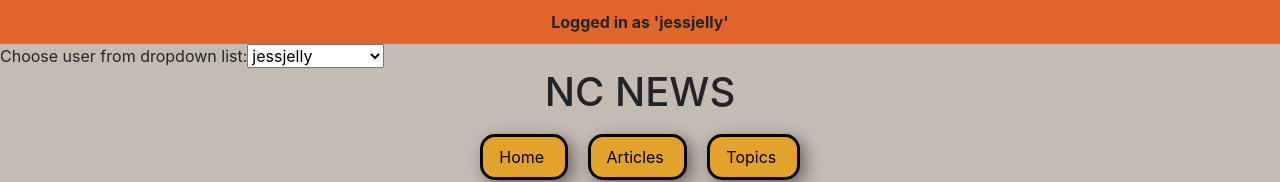
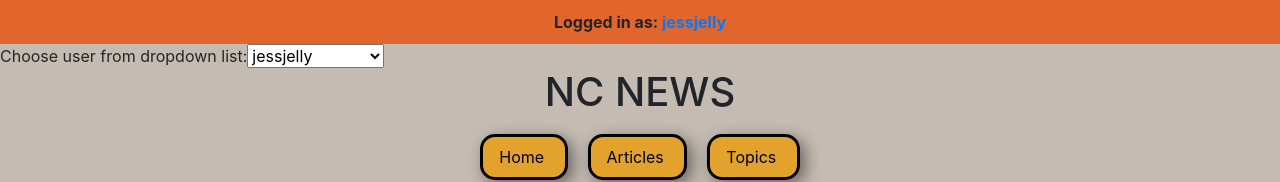
Before and after one commit to robertharry/hosted-fe-news, a React (Create React App) app in the folder rob-nc-news/: page / in a window 1280 px wide. Shown: the top 182 px of the page. Built offline with nearby package versions, Linux system fonts and the light colour scheme.

Commit message:
changed login bar to have username link to user page

```diff
--- a/rob-nc-news/src/components/LoginBar.js
+++ b/rob-nc-news/src/components/LoginBar.js
@@ -1,10 +1,11 @@
 import React from 'react';
+import {Link} from '@reach/router';
 
 const LoginBar = (props) => {
     const { username, handleChange } = props
     return (
         <>
-            <p className="usernameLog"> Logged in as '{username}' </p>
+        <p className="usernameLog">Logged in as: <Link to={`/user/${username}`} >{username}</Link></p>
             <form className="username">
                 Choose user from dropdown list:
       <select value={username} onChange={handleChange}>
```
